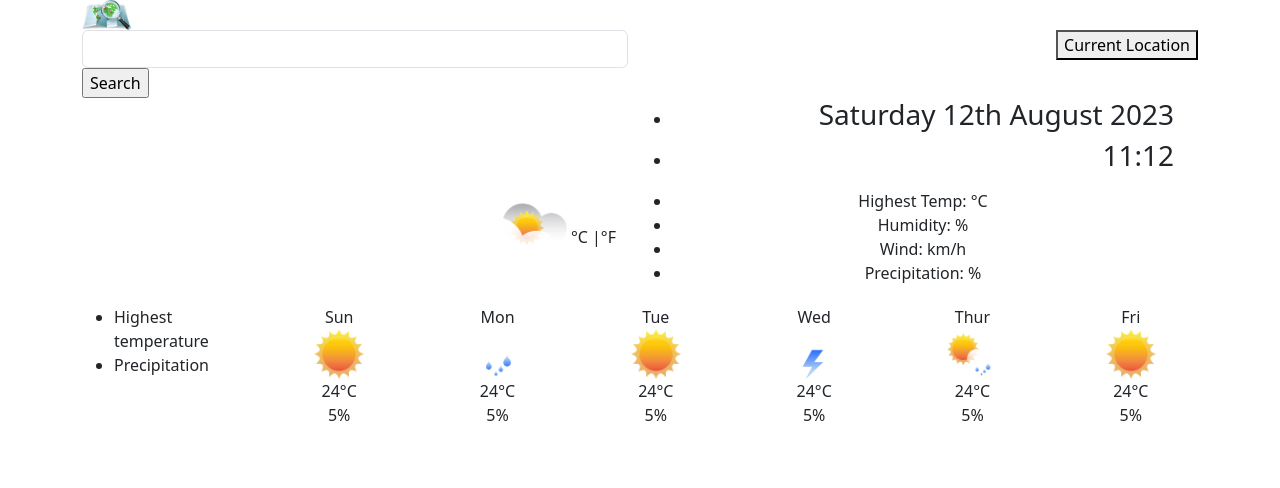
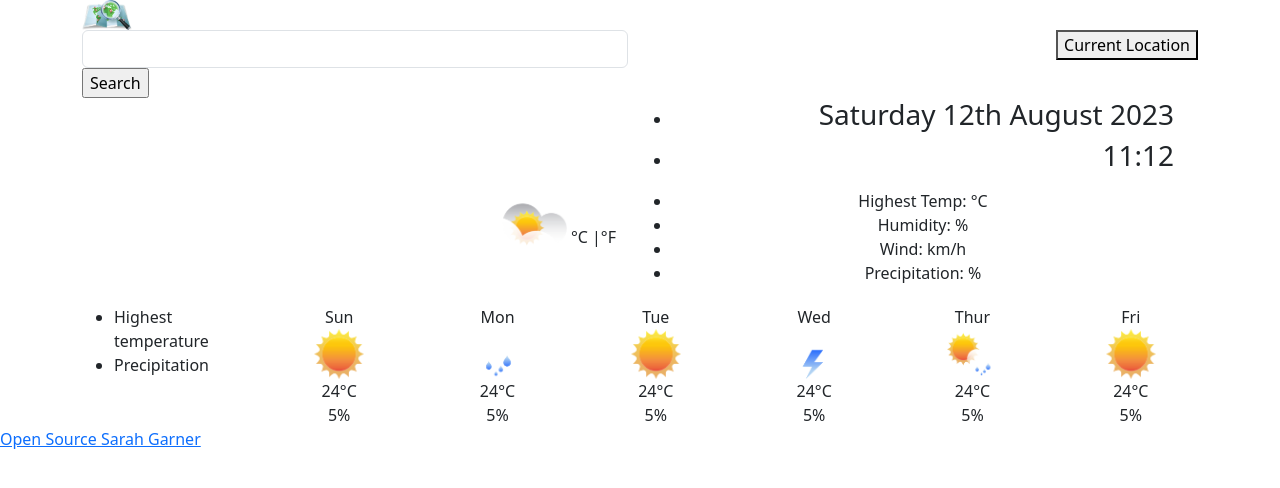
Before and after one commit to Sgarner13/WeatherApp, a plain HTML site: page index.HTML in a window 1280 px wide. Drawn offline with nearby package versions, Linux system fonts and the light colour scheme; no server answers.

Commit message:
Added Open Source link to GitHub

```diff
--- a/index.HTML
+++ b/index.HTML
@@ -155,7 +155,7 @@
         </div>
       </div>
     </div>
-
+<a href="https://github.com/Sgarner13/WeatherApp">Open Source Sarah Garner</a>
     <script src="src/index.js"></script>
     <script src="https://cdn.jsdelivr.net/npm/bootstrap@5.3.1/dist/js/bootstrap.bundle.min.js" integrity="sha384-HwwvtgBNo3bZJJLYd8oVXjrBZt8cqVSpeBNS5n7C8IVInixGAoxmnlMuBnhbgrkm" crossorigin="anonymous"></script>
   </body>
```
